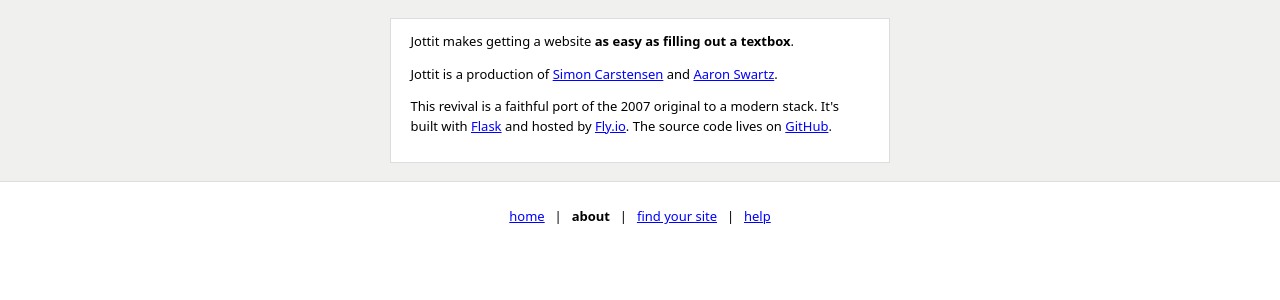
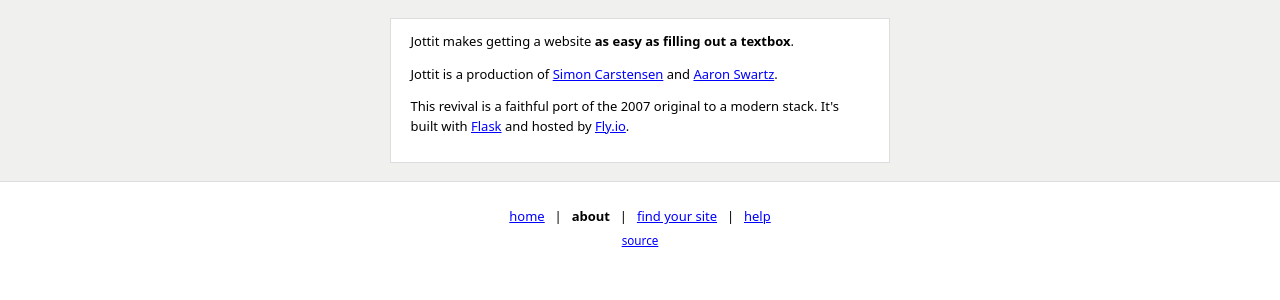
Before and after one commit to simonbc/jottit, a Flask app: page /about in a window 1280 px wide. Shown: the part 71-371 px from the top of the page. Run offline with Flask 3, Linux system fonts and the light colour scheme; some libraries are stand-ins or nearby versions.

Commit message:
Move the source link to the apex footer
Revert the about-page link added in the previous commit and put it as
a small "source" link below the home / about / find your site / help
nav so every apex page exposes it.

Co-Authored-By: Claude Opus 4.7 (1M context) <noreply@anthropic.com>

```diff
--- a/jottit/static/components.css
+++ b/jottit/static/components.css
@@ -186,6 +186,11 @@
     padding: 24px 0 16px 0;
     line-height: 1.6;
     color: var(--color-text-muted);
+  }
+
+  .main-nav-source {
+    margin-top: 4px;
+    font-size: 0.9em;
   }
 
   .main-nav a {
--- a/jottit/templates/about.html
+++ b/jottit/templates/about.html
@@ -13,6 +13,6 @@
 
     <p>Jottit is a production of <a href="https://simonbc.com/">Simon Carstensen</a> and <a href="http://www.aaronsw.com/">Aaron Swartz</a>.</p>
 
-    <p>This revival is a faithful port of the 2007 original to a modern stack. It's built with <a href="https://flask.palletsprojects.com/">Flask</a> and hosted by <a href="https://fly.io/">Fly.io</a>. The source code lives on <a href="https://github.com/simonbc/jottit">GitHub</a>.</p>
+    <p>This revival is a faithful port of the 2007 original to a modern stack. It's built with <a href="https://flask.palletsprojects.com/">Flask</a> and hosted by <a href="https://fly.io/">Fly.io</a>.</p>
   </article>
 {% endblock %}
--- a/jottit/templates/main_base.html
+++ b/jottit/templates/main_base.html
@@ -33,5 +33,6 @@
       {%- endif -%}
       {%- if not loop.last %} <span class="main-nav-sep">|</span> {% endif -%}
     {%- endfor -%}
+    <div class="main-nav-source"><a href="https://github.com/simonbc/jottit">source</a></div>
   </nav>
 {% endblock %}
```
